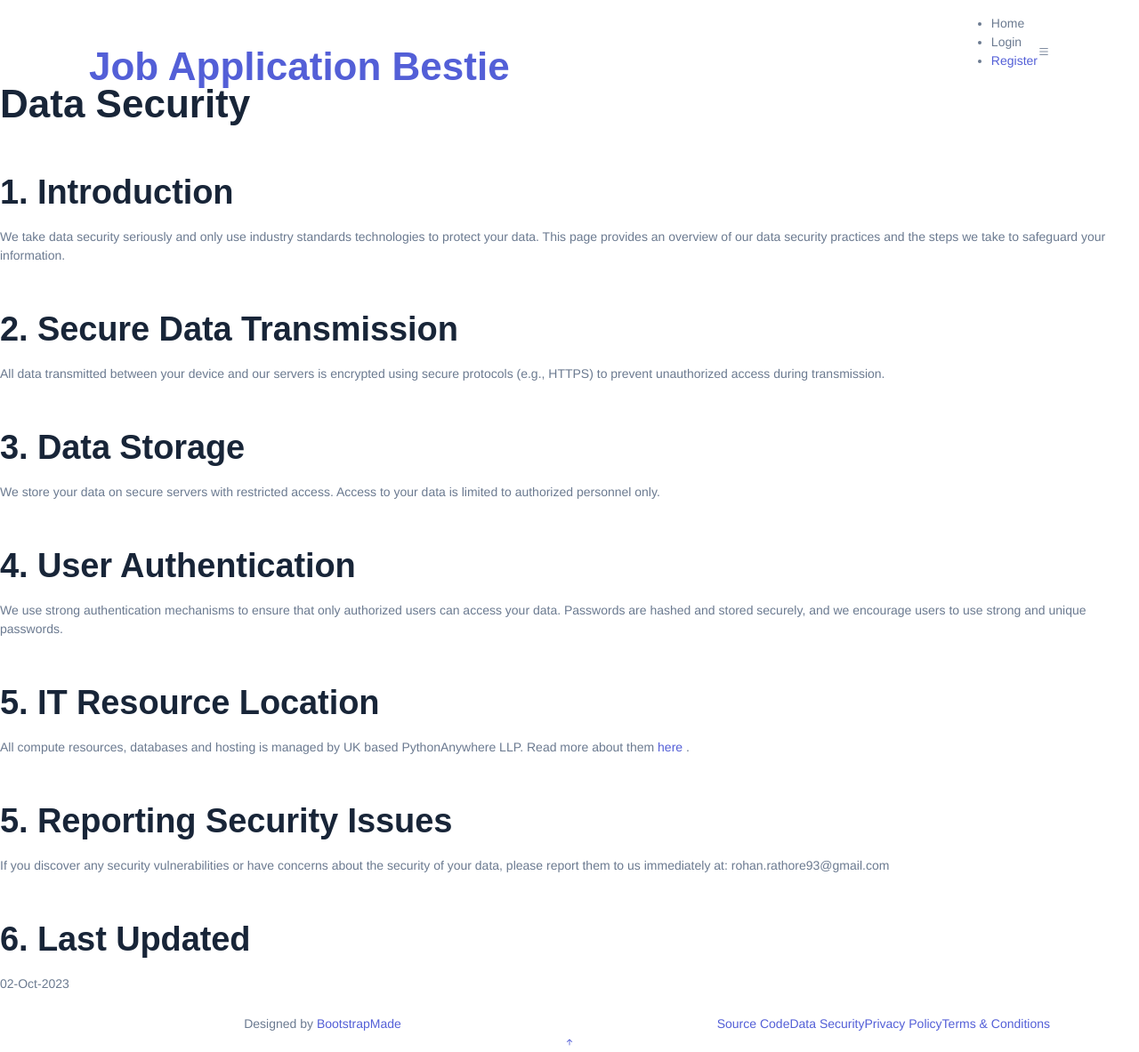
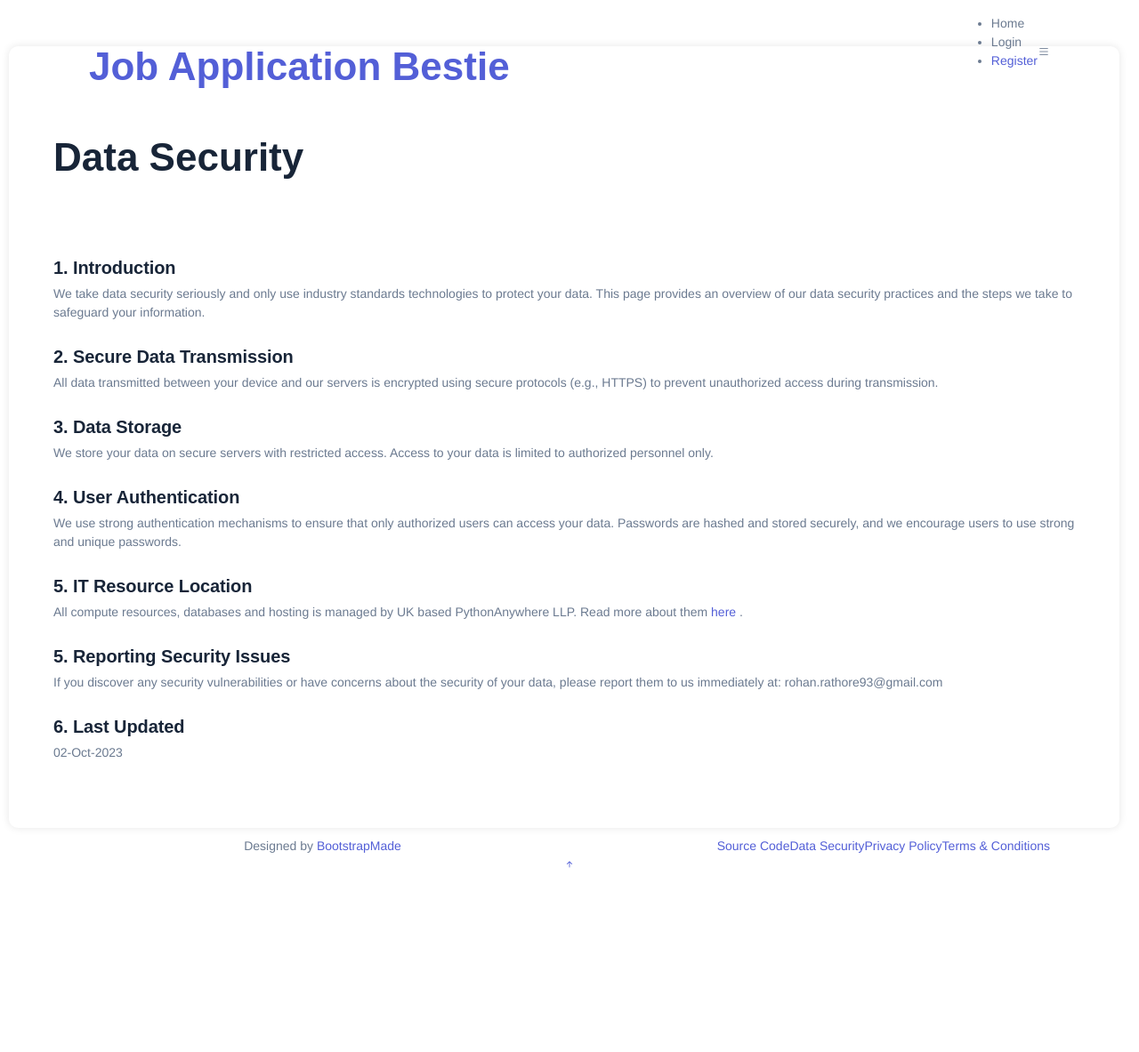
Before and after one commit to rohancode/Job-Application-Bestie, a Django app: template JobApplicationBestie/JAB_Main/templates/JAB_Main/data_security.html in a window 1280 px wide. Shown: the whole page at 89% size. After the commit the page ends 976 px from the top, so only its background shows below. Run offline with Django 3.2, Linux system fonts and the light colour scheme; the template is opened without the code that fills it, so the values that code supplies are empty; some libraries are stand-ins or nearby versions.

Commit message:
ui rules page

```diff
--- a/JobApplicationBestie/JAB_Main/templates/JAB_Main/data_security.html
+++ b/JobApplicationBestie/JAB_Main/templates/JAB_Main/data_security.html
@@ -2,33 +2,36 @@
 {% block content %}
 
 <section class="inner-page"><br/><br/>
+    <div class="privacy_container">
+        <div class="privacy_full">
             <div>
                 <h1>Data Security</h1>
             </div>
-
+            <br/><br/>
             <div>
-                <h2>1. Introduction</h2>
+                <h4>1. Introduction</h4>
                 <p>We take data security seriously and only use industry standards technologies to protect your data. This page provides an overview of our data security practices and the steps we take to safeguard your information.</p>
 
-                <h2>2. Secure Data Transmission</h2>
+                <h4>2. Secure Data Transmission</h4>
                 <p>All data transmitted between your device and our servers is encrypted using secure protocols (e.g., HTTPS) to prevent unauthorized access during transmission.</p>
 
-                <h2>3. Data Storage</h2>
+                <h4>3. Data Storage</h4>
                 <p>We store your data on secure servers with restricted access. Access to your data is limited to authorized personnel only.</p>
 
-                <h2>4. User Authentication</h2>
+                <h4>4. User Authentication</h4>
                 <p>We use strong authentication mechanisms to ensure that only authorized users can access your data. Passwords are hashed and stored securely, and we encourage users to use strong and unique passwords.</p>
 
-                <h2>5. IT Resource Location</h2>
+                <h4>5. IT Resource Location</h4>
                 <p>All compute resources, databases and hosting is managed by UK based PythonAnywhere LLP. Read more about them <a href="https://www.pythonanywhere.com/about/company_details/">here</a> .</p>
 
-                <h2>5. Reporting Security Issues</h2>
+                <h4>5. Reporting Security Issues</h4>
                 <p>If you discover any security vulnerabilities or have concerns about the security of your data, please report them to us immediately at: rohan.rathore93@gmail.com</p>
 
-                <h2>6. Last Updated</h2>
+                <h4>6. Last Updated</h4>
                 <p>02-Oct-2023</p>
             </div>
-
+        </div>
+    </div>
 
 </section>
 {% endblock %}
--- a/JobApplicationBestie/JAB_Main/templates/JAB_Main/index/base_index.html
+++ b/JobApplicationBestie/JAB_Main/templates/JAB_Main/index/base_index.html
@@ -270,6 +270,20 @@
           }
         }
 
+        .privacy_container {
+            display: flex;
+            flex-wrap: wrap;
+        }
+
+        .privacy_full {
+            padding: 50px;
+            background-color: white;
+            border-radius: 10px;
+            box-shadow: 0 0 10px rgba(0, 0, 0, 0.1);
+            flex-basis: 97.5%;
+            margin: 10px;
+        }
+
       table {
           border-collapse: collapse;
           width: 100%;
```
Also changed, not shown: JobApplicationBestie/JAB_Main/templates/JAB_Main/privacy_policy.html (+10 -7 lines), JobApplicationBestie/JAB_Main/templates/JAB_Main/terms_conditions.html (+12 -8 lines).
